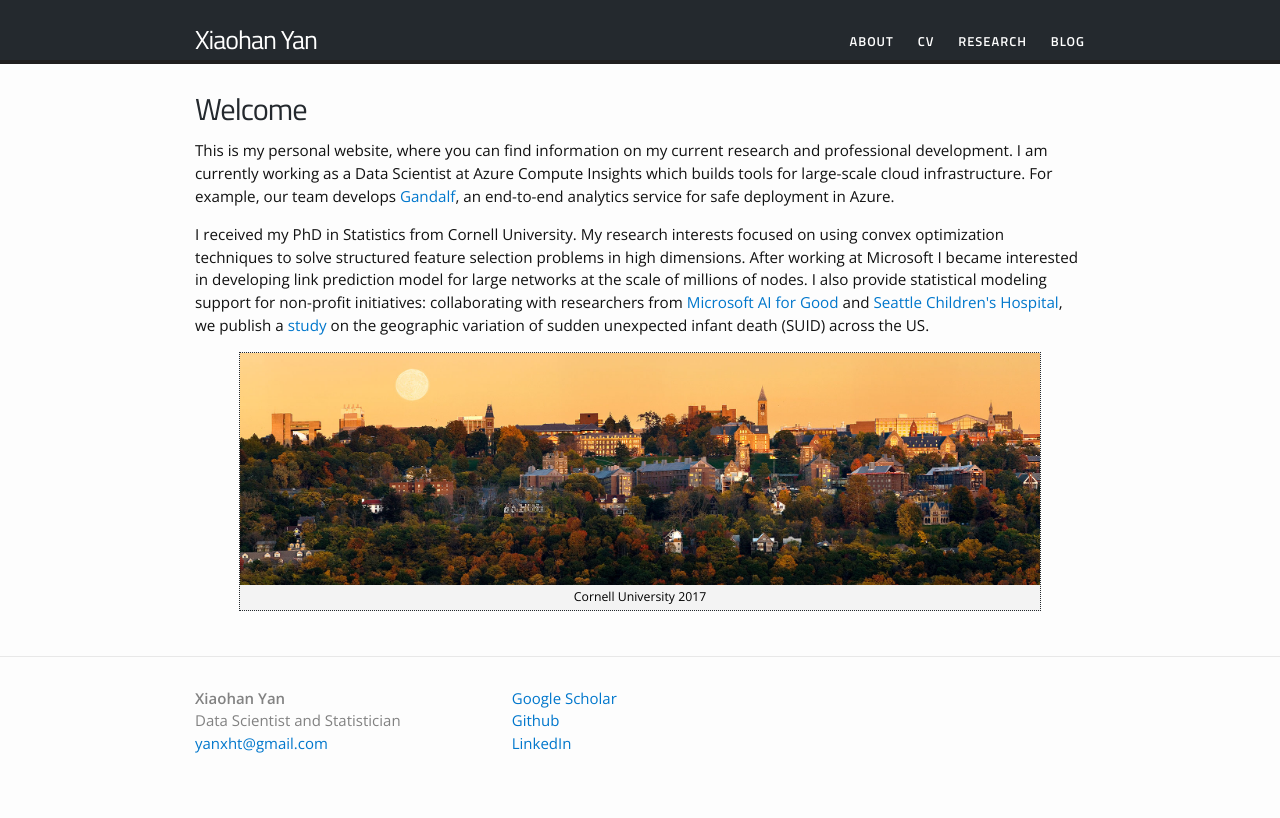
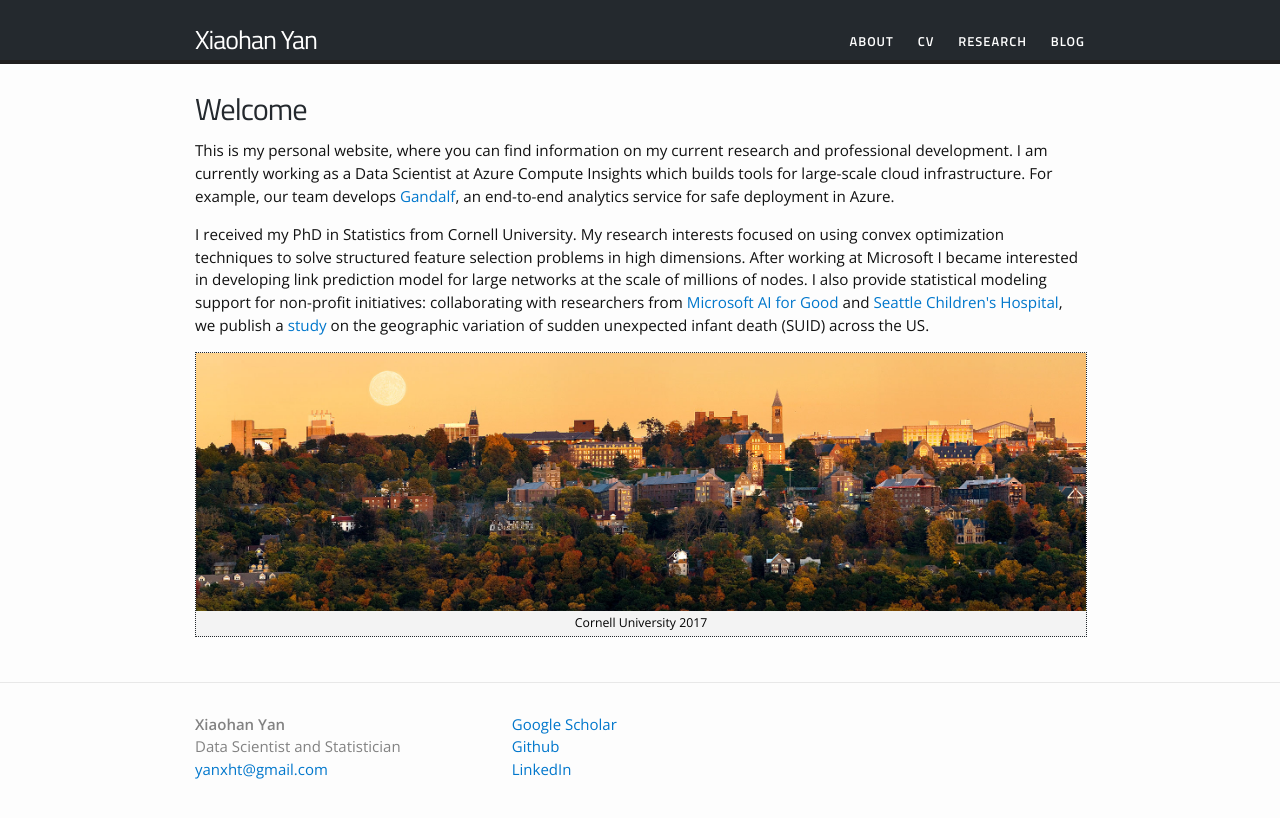
Before and after one commit to yanxht/yanxht.github.io, a Jekyll site: the page built from index.html, in a window 1280 px wide. Shown: the top 818 px of the page. Built offline with Jekyll 4.4.1, drawn with Linux system fonts in a browser that asks for light colours.

Commit message:
Update default page photo setting

```diff
--- /dev/null
+++ b/_includes/image_fullwidth.html
@@ -0,0 +1,6 @@
+<dl id="" class="wp-caption align{{include.align}}" style="width:100%;min-width:50px">
+
+<dt><a href="{{ include.href }}"><img class="" src="{{ include.url }}" alt="{{ include.caption }}" /></a></dt>
+
+<dd>{{ include.caption }}</dd>
+</dl>
--- a/index.html
+++ b/index.html
@@ -10,7 +10,7 @@
 
 <p>I received my PhD in Statistics from Cornell University. My research interests focused on using convex optimization techniques to solve structured feature selection problems in high dimensions. After working at Microsoft I became interested in developing link prediction model for large networks at the scale of millions of nodes. I also provide statistical modeling support for non-profit initiatives: collaborating with researchers from <a href="https://www.microsoft.com/en-us/ai/ai-for-good">Microsoft AI for Good</a> and <a href="https://www.seattlechildrens.org">Seattle Children's Hospital</a>, we publish a <a href="https://www.sciencedirect.com/science/article/abs/pii/S002234762030010X">study</a> on the geographic variation of sudden unexpected infant death (SUID) across the US. </p>
 
-{% include image.html url="/images/cornell_full.jpg" caption="Cornell University 2017" width=800 align="center" %}
+{% include image_fullwidth.html url="/images/cornell_full.jpg" caption="Cornell University 2017" align="center" %}
 
 
 </div>
```
